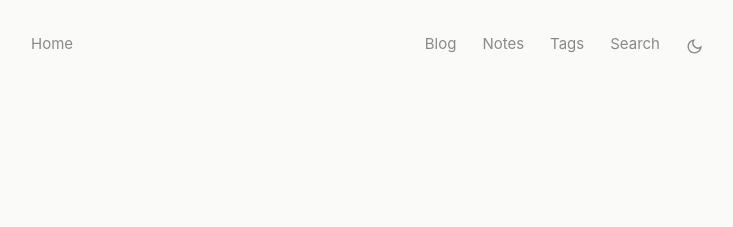
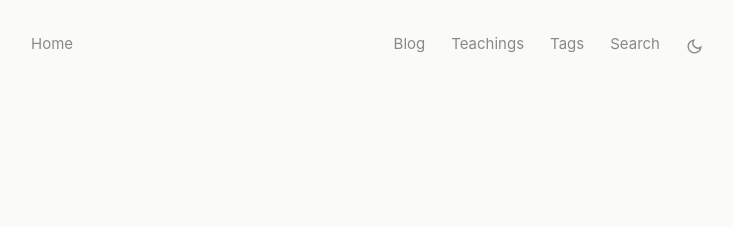
Before and after one commit to hvardhann/hvardhann.github.io, a Jekyll site: the page built from index.html, in a window 1280 px wide. Shown: the top 227 px of the page, without its empty margins (273-1006 px from the left). Built offline with Jekyll 4.4.1, drawn with Linux system fonts in a browser that asks for light colours.

Commit message:
Update default.html

```diff
--- a/_layouts/default.html
+++ b/_layouts/default.html
@@ -19,7 +19,7 @@
   <a class="home-link" href="{{ '/' | relative_url }}">Home</a>
   <div class="nav-right">
     <a href="{{ '/blog/' | relative_url }}"{% if page.url contains '/blog/' %} class="active"{% endif %}>Blog</a>
-    <a href="{{ '/notes/' | relative_url }}"{% if page.url contains '/notes/' %} class="active"{% endif %}>Notes</a>
+    <a href="{{ '/teachings/' | relative_url }}"{% if page.url contains '/teachings/' %} class="active"{% endif %}>Teachings</a>
     <a href="{{ '/tags/' | relative_url }}"{% if page.url contains '/tags/' %} class="active"{% endif %}>Tags</a>
     <a href="{{ '/search/' | relative_url }}"{% if page.url contains '/search/' %} class="active"{% endif %}>Search</a>
     <button class="theme-toggle" id="theme-toggle" aria-label="Toggle dark mode">
```
